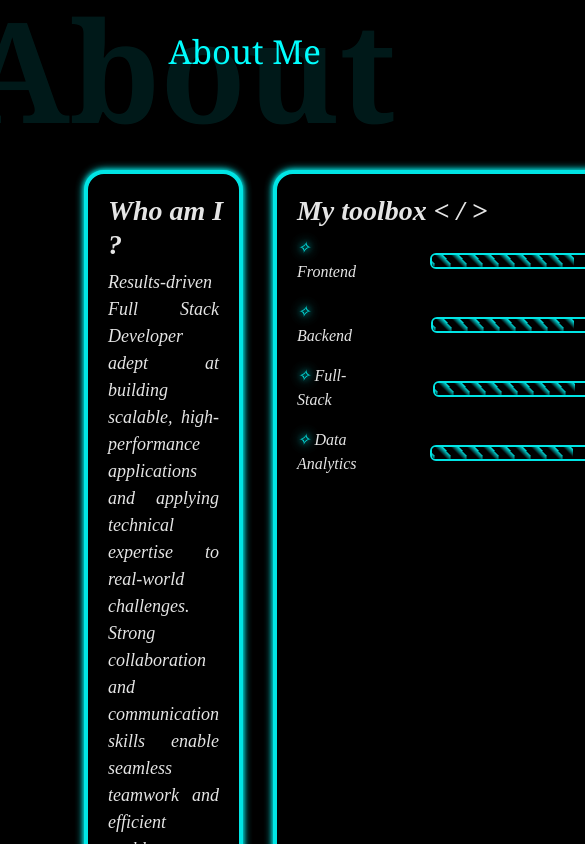
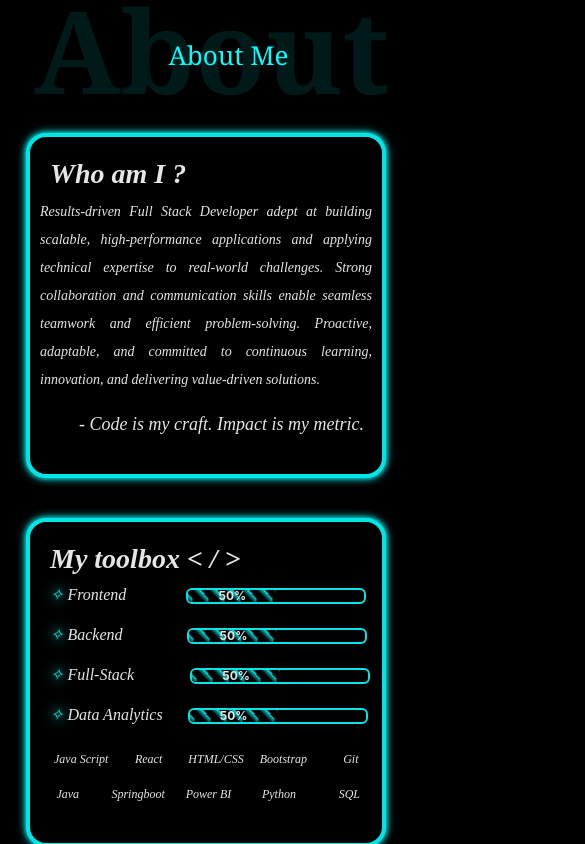
Before and after one commit to Nithish1121/Professional_Portfolio, a React (Create React App) app in the folder portfolio/: page /about in a window 390 px wide. Shown: the part 960-1804 px from the top of the page, 585 px wide, since content can reach past the window. Built offline with nearby package versions, Linux system fonts and the light colour scheme.

Commit message:
About Component is completely added

```diff
--- a/portfolio/src/Components/about.jsx
+++ b/portfolio/src/Components/about.jsx
@@ -19,29 +19,41 @@ const About=()=>{
                     <div className="tools">
                         <p className="skill"><span className="bullet">✧</span> Frontend</p>
                         <div className="progress" role="progressbar" aria-label="Animated striped example" aria-valuenow="75" aria-valuemin="0" aria-valuemax="100" id="pro1">
-                            <div className="progress-bar progress-bar-striped progress-bar-animated custom-progress-bar " style={{width: "50%"}} ></div>
+                            <div className="progress-bar progress-bar-striped progress-bar-animated custom-progress-bar " style={{width: "50%"}} >50%</div>
                         </div>
                     </div>
                     <div className="tools">
                         <p className="skill"><span className="bullet">✧</span> Backend</p>
                         <div className="progress" role="progressbar" aria-label="Animated striped example" aria-valuenow="75" aria-valuemin="0" aria-valuemax="100" id="pro2">
-                            <div className="progress-bar progress-bar-striped progress-bar-animated custom-progress-bar " style={{width: "50%"}} ></div>
+                            <div className="progress-bar progress-bar-striped progress-bar-animated custom-progress-bar " style={{width: "50%"}} >50%</div>
                         </div>
                     </div>
                     <div className="tools">
                         <p className="skill"><span className="bullet">✧</span> Full-Stack</p>
                         <div className="progress" role="progressbar" aria-label="Animated striped example" aria-valuenow="75" aria-valuemin="0" aria-valuemax="100" id="pro3">
-                            <div className="progress-bar progress-bar-striped progress-bar-animated custom-progress-bar " style={{width: "50%"}} ></div>
+                            <div className="progress-bar progress-bar-striped progress-bar-animated custom-progress-bar " style={{width: "50%"}} >50%</div>
                         </div>
                     </div>
                     <div className="tools">
                         <p className="skill"><span className="bullet">✧</span> Data Analytics</p>
                         <div className="progress" role="progressbar" aria-label="Animated striped example" aria-valuenow="75" aria-valuemin="0" aria-valuemax="100" id="pro4">
-                            <div className="progress-bar progress-bar-striped progress-bar-animated custom-progress-bar " style={{width: "50%"}} ></div>
+                            <div className="progress-bar progress-bar-striped progress-bar-animated custom-progress-bar " style={{width: "50%"}} >50%</div>
                         </div>
                     </div>
-                </div>
-                <div className="Subtools">
+                    <div className="Subtools">
+                    <p className="tool" id="tool1">Java Script</p>
+                    <p className="tool">React</p>
+                    <p className="tool">HTML/CSS</p>
+                    <p className="tool">Bootstrap</p>
+                    <p className="tool">Git</p>
+                    </div>
+                    <div className="Subtools">
+                    <p className="tool">Java</p>
+                    <p className="tool">Springboot</p>
+                    <p className="tool">Power BI</p>
+                    <p className="tool">Python</p>
+                    <p className="tool">SQL</p>
+                    </div>
                 </div>
             </div>
         </div>
--- a/portfolio/src/Stylings/about.css
+++ b/portfolio/src/Stylings/about.css
@@ -3,7 +3,7 @@
     border: 4px solid transparent;
     margin-right:20px;
     margin-left:20px;
-    height: 500px;
+    height: 550px;
     margin-bottom: 30px;
 }
 
@@ -76,12 +76,7 @@
     color:white;
 }
 .card2-body{
-    /* background-color:black;
-    width: 530px;
-    margin-left: 10px;
-    border-radius: 20px;
-    color: white; */
-        background-color: black;
+    background-color: black;
     color: white;
     width: 530px;
     padding-bottom: 30px;
@@ -93,7 +88,8 @@
 }
 .card1-subtitle{
     text-align: right;
-    margin-right: 6px;
+    margin-right: 18px;
+    margin-top: 20px;
     font-size: 18px;
     font-style: oblique;
     font-family: 'Times New Roman', Times, serif;
@@ -106,6 +102,7 @@
     font-style: italic;
     padding-left: 20px;
     padding-right: 20px;
+    line-height: 2;
 }
 
 .progress {
@@ -114,6 +111,7 @@
     border: 2px solid #00ffff;
     margin-top: -14px;
     margin-left: 25px;
+    text-align: right;
 }
 
 .custom-progress-bar {
@@ -149,3 +147,178 @@
 #pro3{
     margin-left: 56px;
 }
+.Subtools{
+    color: white;
+    font-family: 'Times New Roman', Times, serif;
+    font-weight: 500;
+    font-style: oblique;
+    display: flex;
+    flex-direction:row;
+    margin-top: 10px;
+    margin-bottom: -10px;
+}
+.tool{
+    margin-left: 5px;
+    border-radius: 10px;
+    width: 95px;
+    padding: 5px;
+    text-align: center;
+    /* border: 2px solid #00ffff; */
+}
+#tool1{
+    margin-left: 20px;
+}
+.tool:hover{
+background: linear-gradient(to right, #00ffff, #000000);
+}
+.progress-bar{
+    text-align: center;
+    font-weight: bolder;
+}
+
+
+@media (min-width:400px) and (max-width:600px)
+{
+.big{
+    font-size: 115px;
+    margin-left:10px;
+}
+.small{
+    font-size:26px;
+    top:106.5%;
+}
+.aboutContainer{
+    animation: none;
+}
+.card1{
+    display: inline-block;
+}
+.card1-body{
+    width: 360px;
+    margin-left: -58px;
+}
+.card1-text{
+    font-size: 14px;
+    font-weight:lighter;
+    font-style: italic;
+    text-align: justify;
+    padding-left: 10px;
+    padding-right: 10px;
+}
+.card2-body{
+    background-color: black;
+    color: white;
+    width: 360px;
+    padding-bottom: 30px;
+    margin-left: -58px;
+    opacity: 0.9;
+    border-radius: 20px;
+    border: 4px solid #00ffff;
+    box-shadow: 0 0 0 #00ffff, 0 0 5px #00ffff, 0 0 10px #00ffff;
+    margin-top: 40px;
+    margin-bottom: 20px;
+}
+.progress {
+    width: 180px;
+    background: transparent;
+    border: 2px solid #00ffff;
+    margin-top: -14px;
+    text-align: right;
+}
+.Subtools{
+    color: white;
+    font-size: 12px;
+    font-family: 'Times New Roman', Times, serif;
+    font-weight: 200;
+    font-style: italic;
+    display: flex;
+    flex-direction:row;
+    margin-top: 5px;
+    margin-bottom: -10px;
+    height: 40px;
+}
+.tool{
+    margin-left: 5px;
+    border-radius: 10px;
+    width: 80px;
+    padding: 2px;
+    text-align: center;
+    /* border: 2px solid #00ffff; */
+}
+#tool1{
+    height: 20px;
+}
+
+}
+
+@media (max-width:399px){
+.big{
+    font-size: 115px;
+    margin-left:10px;
+}
+.small{
+    font-size:26px;
+    top:118%;
+}
+.aboutContainer{
+    animation: none;
+}
+.card1{
+    display: inline-block;
+}
+.card1-body{
+    width: 360px;
+    margin-left: -58px;
+}
+.card1-text{
+    font-size: 14px;
+    font-weight:lighter;
+    font-style: italic;
+    text-align: justify;
+    padding-left: 10px;
+    padding-right: 10px;
+}
+.card2-body{
+    background-color: black;
+    color: white;
+    width: 360px;
+    padding-bottom: 30px;
+    margin-left: -58px;
+    opacity: 0.9;
+    border-radius: 20px;
+    border: 4px solid #00ffff;
+    box-shadow: 0 0 0 #00ffff, 0 0 5px #00ffff, 0 0 10px #00ffff;
+    margin-top: 40px;
+    margin-bottom: 20px;
+}
+.progress {
+    width: 180px;
+    background: transparent;
+    border: 2px solid #00ffff;
+    margin-top: -14px;
+    text-align: right;
+}
+.Subtools{
+    color: white;
+    font-size: 12px;
+    font-family: 'Times New Roman', Times, serif;
+    font-weight: 200;
+    font-style: italic;
+    display: flex;
+    flex-direction:row;
+    margin-top: 5px;
+    margin-bottom: -10px;
+    height: 40px;
+}
+.tool{
+    margin-left: 5px;
+    border-radius: 10px;
+    width: 80px;
+    padding: 2px;
+    text-align: center;
+    /* border: 2px solid #00ffff; */
+}
+#tool1{
+    height: 20px;
+}
+}
--- a/portfolio/src/Stylings/home.css
+++ b/portfolio/src/Stylings/home.css
@@ -222,10 +222,12 @@
 }
 .welcome{
     margin-top: 20px;
-    margin-left: -48px;
+    margin-left: -50px;
     position: absolute;
     left: 20%;
-    font-size: 21px;
+    margin-right: 20px;
+    /* padding-right: 25px; */
+    font-size: 20px;
     width:400px;
 }
 
--- a/portfolio/src/Stylings/navbar.css
+++ b/portfolio/src/Stylings/navbar.css
@@ -20,7 +20,8 @@
     margin-left: 190px;
     font-weight:500;
     color:rgb(199, 197, 197);
-    font-style: italic;
+    font-style: oblique;
+    font-family: 'Times New Roman', Times, serif;
 }
 .navbar{
     background: linear-gradient(to top, #121212, #00ffff);
@@ -54,7 +55,6 @@
     margin-bottom: 10px;
     margin-right: 60px;
 }
-
 .nav-link {
   position: relative;
   color:#2e2e2e; /* or your preferred text color */
@@ -62,6 +62,8 @@
   padding-bottom: 10px; /* space between text and underline */
   margin-left: 10px;
   cursor: pointer;
+  font-style: oblique;
+  /* font-weight: 800; */
 }
 
 .nav-link::after {
@@ -94,13 +96,4 @@
   margin-left: 10px;
 }
 
-.nav-link::after {
-  content: "";
-  position: absolute;
-  left: 10;
-  bottom: 0;
-  width: 0%;
-  border-radius: 4px;
-  height: 0px;
 }
-}
```
